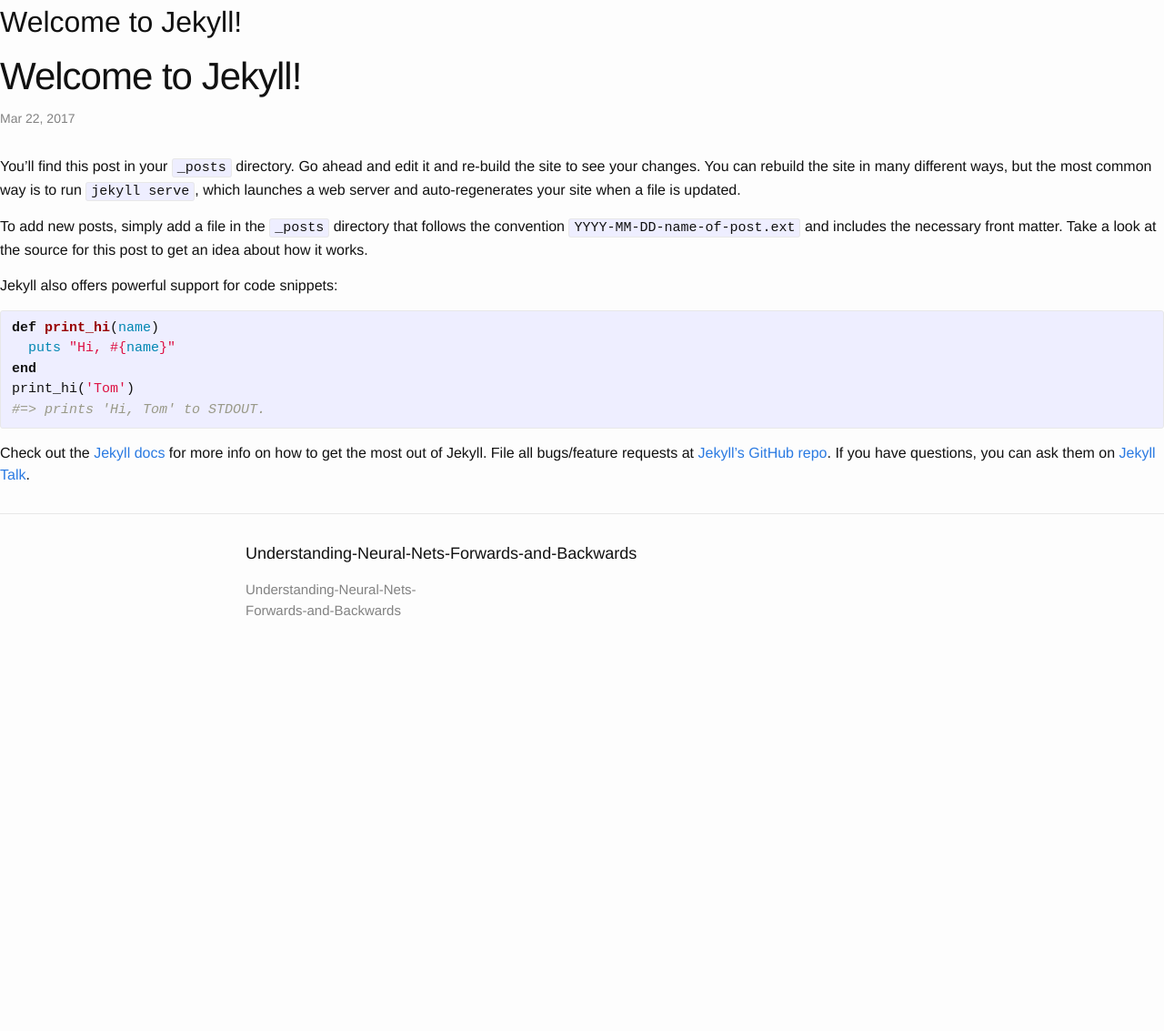
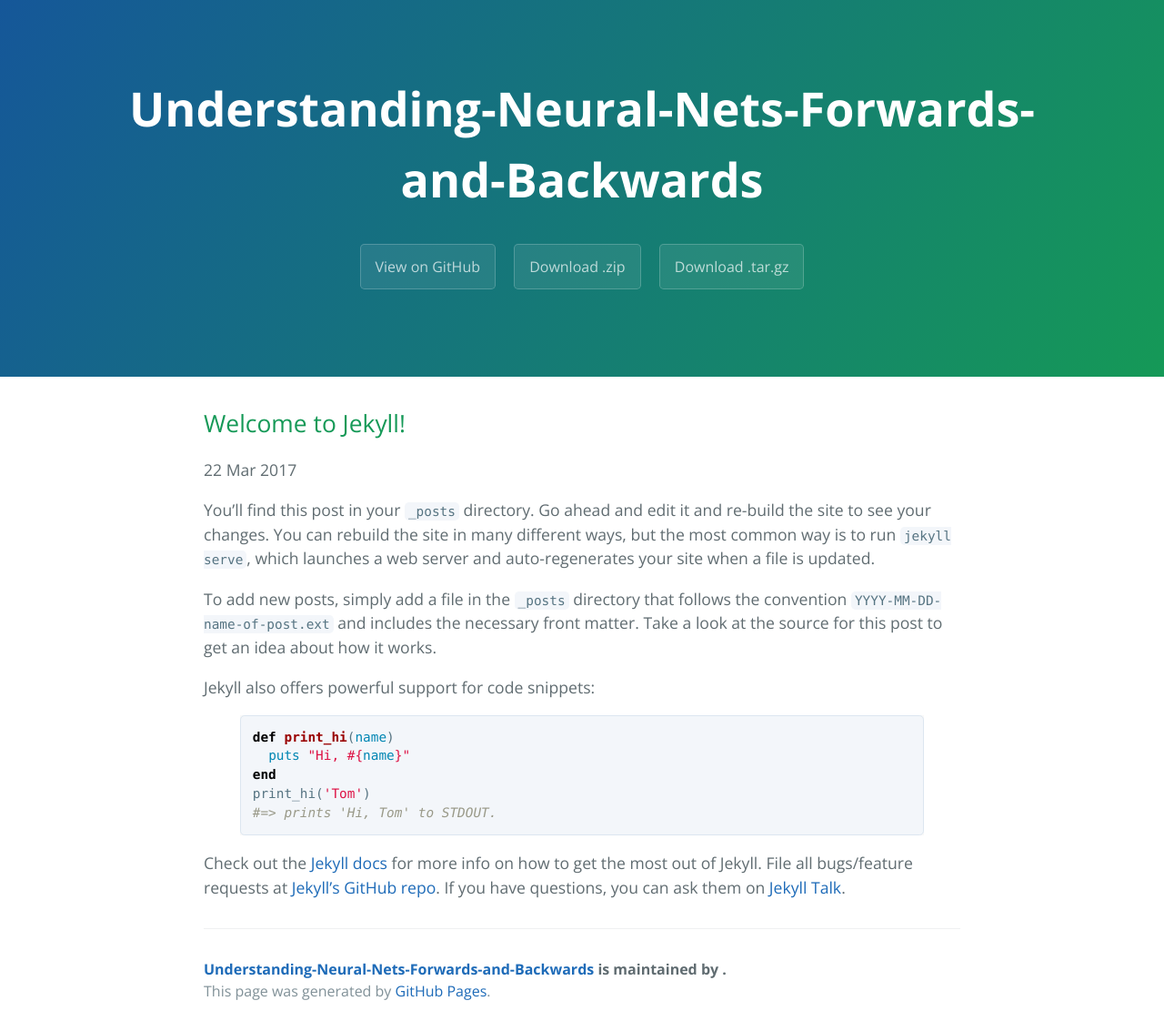
Before and after one commit to YChuan1115/Understanding-Neural-Nets-Forwards-and-Backwards, a Jekyll site: the page built from _posts/2017-03-21-welcome-to-jekyll.markdown, in a window 1280 px wide. Shown: the whole page at 91% size. Built offline with Jekyll 4.4.1, drawn with Linux system fonts in a browser that asks for light colours; Markdown is read by kramdown in place of the engine named in the settings; before the commit the page ends 900 px from its top, so only the background shows below that.

Commit message:
Added Cayman

```diff
--- a/_includes/head.html
+++ b/_includes/head.html
@@ -1,12 +1,9 @@
 <head>
-  <meta charset="utf-8">
-  <meta http-equiv="X-UA-Compatible" content="IE=edge">
+  <meta charset="UTF-8">
+  <title>{{ site.title }}</title>
   <meta name="viewport" content="width=device-width, initial-scale=1">
-
-  <title>{% if page.title %}{{ page.title | escape }}{% else %}{{ site.title | escape }}{% endif %}</title>
-  <meta name="description" content="{% if page.excerpt %}{{ page.excerpt | strip_html | strip_newlines | truncate: 160 }}{% else %}{{ site.description }}{% endif %}">
-
-  <link rel="stylesheet" href="{{ "/css/main.css" | prepend: site.baseurl }}">
-  <link rel="canonical" href="{{ page.url | replace:'index.html','' | prepend: site.baseurl | prepend: site.url }}">
-  <link rel="alternate" type="application/rss+xml" title="{{ site.title }}" href="{{ "/feed.xml" | prepend: site.baseurl | prepend: site.url }}">
+  <meta name="theme-color" content="#157878">
+  <link rel="stylesheet" href="{{ site.baseurl }}/css/normalize.css">
+  <link href='https://fonts.googleapis.com/css?family=Open+Sans:400,700' rel='stylesheet' type='text/css'>
+  <link rel="stylesheet" href="{{ site.baseurl }}/css/cayman.css">
 </head>
--- /dev/null
+++ b/_includes/page-footer.html
@@ -0,0 +1,4 @@
+<footer class="site-footer">
+  <span class="site-footer-owner"><a href="{{ site.url }}">{{ site.title }}</a> is maintained by <a href="{{ site.author.url }}">{{ site.author.name }}</a>.</span>
+  <span class="site-footer-credits">This page was generated by <a href="https://pages.github.com">GitHub Pages</a>.</span>
+</footer>
--- /dev/null
+++ b/_includes/page-header.html
@@ -0,0 +1,7 @@
+<section class="page-header">
+  <h1 class="project-name">{{ site.title }}</h1>
+  <h2 class="project-tagline">{{ site.tagline }}</h2>
+  <a href="#" class="btn">View on GitHub</a>
+  <a href="#" class="btn">Download .zip</a>
+  <a href="#" class="btn">Download .tar.gz</a>
+</section>
--- a/_layouts/default.html
+++ b/_layouts/default.html
@@ -1,7 +1,18 @@
-{% include head.html %}
+<!DOCTYPE html>
+<html lang="en-us">
 
-    <h1>{{ page.title }}</h1>
+  {% include head.html %}
 
-    {{ content }}
+  <body>
+    {% include page-header.html %}
 
-{% include footer.html %}
+    <section class="main-content">
+
+      {{ content }}
+
+      {% include page-footer.html %}
+
+    </section>
+
+  </body>
+</html>
--- a/_layouts/post.html
+++ b/_layouts/post.html
@@ -1,15 +1,7 @@
 ---
 layout: default
 ---
-<article class="post" itemscope itemtype="http://schema.org/BlogPosting">
+<h2>{{ page.title }}</h2>
+<p class="meta">{{ page.date | date_to_string }}</p>
 
-  <header class="post-header">
-    <h1 class="post-title" itemprop="name headline">{{ page.title }}</h1>
-    <p class="post-meta"><time datetime="{{ page.date | date_to_xmlschema }}" itemprop="datePublished">{{ page.date | date: "%b %-d, %Y" }}</time>{% if page.author %} • <span itemprop="author" itemscope itemtype="http://schema.org/Person"><span itemprop="name">{{ page.author }}</span></span>{% endif %}</p>
-  </header>
-
-  <div class="post-content" itemprop="articleBody">
-    {{ content }}
-  </div>
-
-</article>
+{{ content }}
```
Also changed, not shown: _layouts/page.html (+1 -10 lines), 3 other files.
